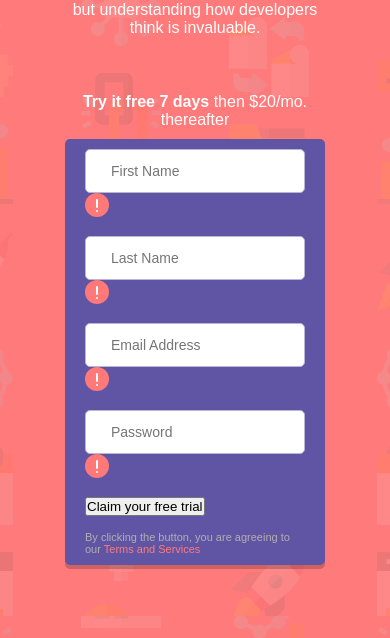
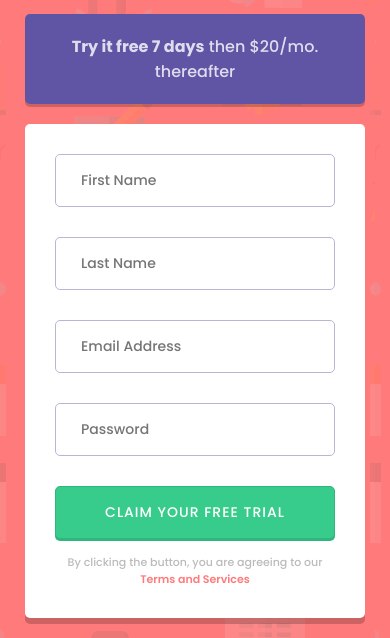
Before and after one commit to Oversabirob/trial-login-page, a plain HTML site: page index.html in a window 390 px wide. Shown: the part 206-844 px from the top of the page. Drawn offline with Linux system fonts and the light colour scheme; a script that the page names is missing.

Commit message:
Update index.css

```diff
--- a/index.css
+++ b/index.css
@@ -1,75 +1,111 @@
-*{padding:0;
+@import url('https://fonts.googleapis.com/css?family=Poppins:400,500,600,700&display=swap');
+
+* {
+    padding: 0;
     margin: 0;
 	box-sizing: border-box;
 }
 
-@import url('https://fonts.googleapis.com/css2?family=Poppins:wght@400;500;600;700&display=swap');
-
-
-body{
-    background-image: url(bg-intro-desktop.png);
-    background-color:  hsl(0, 100%, 74%);
-    background-position: center;
+body {
+	background-color: hsl(0, 100%, 74%);
+	background-image: url('bg-intro-desktop.png');
+	color: #fff;
 	font-family: 'Poppins', sans-serif;
     font-size: 16px;
-    color: white;
 }
 
-.container{
+.container {
 	display: flex;
-    max-width:1440px;
 	align-items: center;
 	justify-content: center;
 	flex-wrap: wrap;
+	max-width: 1440px;
+	margin: 0 auto;
 	min-height: 100vh;
-    padding: 30px;
-    margin: auto;
-}
-.container > div{
-    flex:1;
-    padding:0 35px;
-    margin:auto;
-}
-h1{
-    line-height: 45px;
-    margin-bottom: 10px;
 }
 
-
-.form form{
-    background-color: white;
-    border-radius: 5px;
-    padding:20px;
-    box-shadow:0 6px rgba(0, 0, 0,0.2);
-    margin-bottom: 20px;
-    font-family: 'Poppins', sans-serif;
+.container > div {
+	flex: 1;
+	padding: 0 25px;
 }
 
-.box{
+h1 {
+	font-size: 16pxpx;
+	line-height: 40px;
+    margin-bottom: 20px;
+    font-weight: 700;
+}
+
+p {
+	font-size: 16px;
+	opacity: 0.8;
+    font-weight: 500;
+}
+
+.box {
+	background-color: #fff;
+	border-radius: 5px;
+	box-shadow: 0 6px rgba(0, 0, 0, 0.2);
+	padding: 30px;
+	margin-bottom: 20px;
+	text-align: center;
+}
+
+.header p {
+	margin: 0;
+}
+
+.header {
 	background-color: hsl(248, 32%, 49%);
-    padding:10px 20px;
+	padding: 20px;
+    text-align: center;
+    box-shadow: 0 3px rgba(0, 0, 0, 0.2);
     margin-bottom: 20px;
-    box-shadow:0 4px rgba(0, 0, 0,0.2);
     border-radius: 5px;
-    font-weight: 400;
+
 }
-.box p{text-align: center;}
-.label{
+
+.form-control {
 	position: relative;
 	margin-bottom: 30px;
 }
-.label.small{
-    border-color: hsl(0, 100%, 74%);
-    color:hsl(0, 100%, 74%);
-}
-.label small{
+
+.form-control small {
+	color: hsl(0, 100%, 74%);
+	font-weight: 600;
 	position: absolute;
-    bottom:-20px;
-    right:0;
-    opacity:0;
+	bottom: -24px;
+	right: 0;
+	opacity: 0;
 	text-align: right;
 }
-.label img {
+
+input {
+	border-radius: 5px;
+	border: 1.2px solid hsl(246, 25%, 77%);
+	font-family: 'Poppins', sans-serif;
+	font-size: 14px;
+	font-weight: 500;
+	padding: 15px 25px;
+	display: block;
+	width: 100%;
+}
+
+.form-control.error input {
+	border-color: hsl(0, 100%, 74%);
+	color: hsl(0, 100%, 74%);
+}
+
+.form-control.error input::placeholder {
+	color: hsl(0, 100%, 74%);
+}
+
+input:focus {
+	border: 1.3px solid hsl(248, 32%, 49%);
+	outline: none;
+}
+
+.form-control img {
 	opacity: 0;
 	position: absolute;
 	top: 50%;
@@ -77,61 +113,76 @@ h1{
 	transform: translateY(-50%);
 	height: 20px;
 }
-.label img {
-	opacity: 1;}
 
+.form-control.error img {
+	opacity: 1;
+}
 
-input{border-radius: 5px;
-    border:1px solid hsl(246, 25%, 77%);
-    padding: 13px 25px;
-    display:block;
-    width:100%;
+button {
+	background-color: hsl(154, 59%, 51%);
+	border-radius: 5px;
+	border: 1px solid hsl(154, 59%, 45%);
+	box-shadow: 0 2px hsl(154, 59%, 45%);
+	color: #fff;
+	cursor: pointer;
+	display: block;
+	font-family: 'Poppins', sans-serif;
 	font-size: 14px;
 	font-weight: 500;
+	padding: 15px 25px;
+	letter-spacing: 1px;
+	text-transform: uppercase;
+	width: 100%;
 }
 
-input:focus{
-    border:1.5px solid hsl(249, 10%, 26%);
-    outline:none;
+button:focus {
+	outline: none;
 }
 
-.button{
-    background-color:hsl(154, 59%, 51%);
-    border:1px solid hsl(154, 72%, 37%);
-    border-radius: 5px;
-    padding: 13px 25px;
-    display:block;
-    width:100%;
-    font-size: 14px;
-    font-weight: 400;
-    box-shadow:0 3px rgba(15, 113, 66, 0.2);
-    color:white;
-    font-family:'Poppins', sans-serif;
-    cursor:pointer;
-}
-
-.button:active{
-    border-bottom-width:2px;
+button:active {
+	box-shadow: 0 0 hsl(154, 59%, 45%);
 	transform: translateY(2px);
 }
 
-small{
-    display:block;
-    color: rgb(179, 174, 174);
-    font-size:11px;
-    margin-top: 13px;
+.form-control small {
+	opacity: 0;
+}
+
+.form-control.error small {
+	opacity: 1;
+}
+
+small {
+	display: block;
+	color: #bbb;
+	font-size: 11px;
 	font-weight: 500;
 	margin-top: 15px;
 }
-small a{
+
+small a {
+	color: hsl(0, 100%, 74%);
+	font-weight: 600;
 	text-decoration: none;
-    color:hsl(0, 100%, 74%);
 }
 
-@media screen and (max-width:606px){
-    h1{text-align: center;}
-    p{text-align: center;
-    margin-bottom: 10px;}
+@media screen and (max-width: 768px) {
+	h1 {
+		text-align: center;
+	}
 
-   .container{min-width:375px;}
+	p {
+		text-align: center;
+        margin-bottom:20px;
 	}
+
+	.container {
+		flex-direction: column;
+	}
+    body {
+        background-color: hsl(0, 100%, 74%);
+        background-image: url('bg-intro-mobile.png');
+        color: #fff;
+        font-family: 'Poppins', sans-serif;
+        font-size: 16px;}
+}
```
Lines whose indentation alone changed are shown as unchanged.
